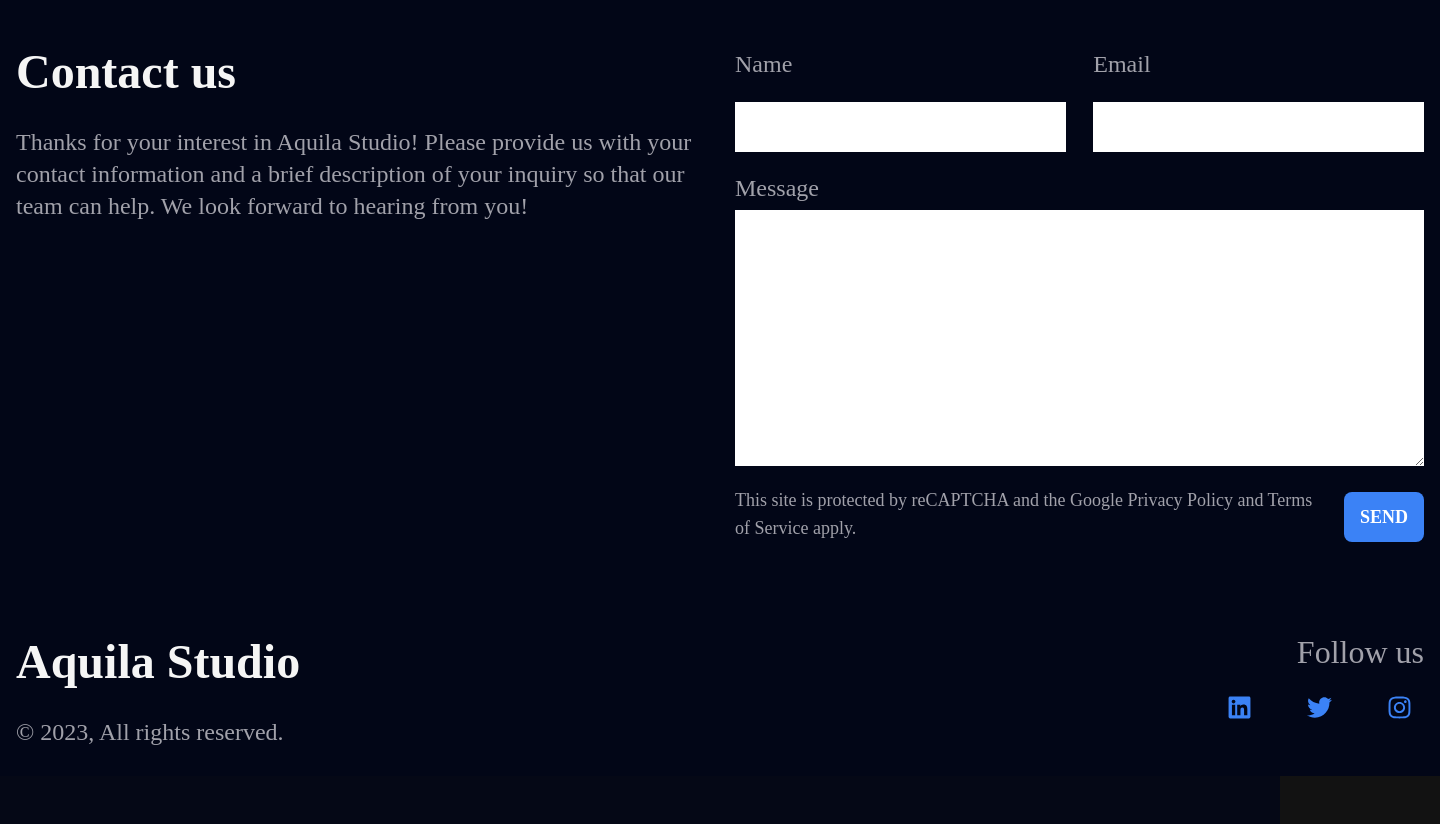
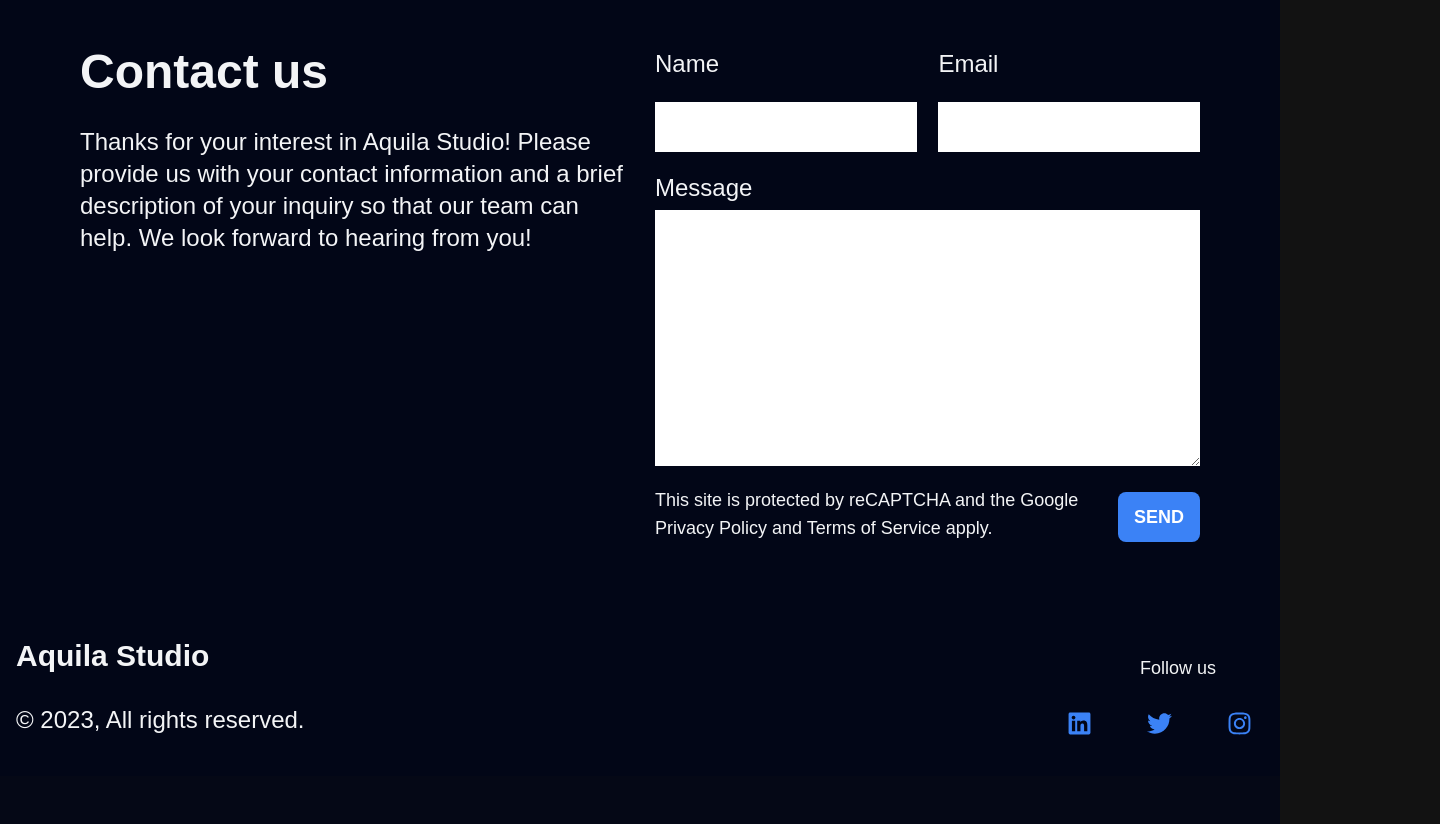
Before and after one commit to jefftrojan/aquilla-studio, a React (Vite) app: page /games in a window 1280 px wide. Shown: the part 2420-3244 px from the top of the page, 1440 px wide, since content can reach past the window. Built offline with nearby package versions, Linux system fonts and the light colour scheme; a web font is replaced by a local one.

Commit message:
Fix footer and Navigate to top

```diff
--- a/src/App.jsx
+++ b/src/App.jsx
@@ -1,5 +1,5 @@
-import React from "react";
-import { BrowserRouter as Router, Route, Routes } from "react-router-dom";
+import React, { useEffect } from "react";
+import { BrowserRouter as Router, Route, Routes, useLocation } from "react-router-dom";
 import { motion } from "framer-motion";
 
 import ContactForm from "./components/ContactForm";
@@ -7,7 +7,6 @@
 import PreLoader from "./components/preloader";
 import Footer from "./components/Footer";
 import Navbar from "./components/Navbar";
-
 
 const staggerContainer = () => {
   return {
@@ -22,15 +21,17 @@
   };
 };
 
-const App = () => {
-  // Define animation properties
-  const animationProps = {
-    variants: staggerContainer(),
-    initial: 'hidden',
-    whileInView: 'show',
-    viewport: { once: true, amount: 0.1 },
+const ScrollToTop = () => {
+  const { pathname } = useLocation();
+
+  useEffect(() => {
+    window.scrollTo(0, 0);
+  }, [pathname]);
+
+  return null;
 };
 
+const App = () => {
   return (
     <>
       <Router>
@@ -39,7 +40,7 @@
           <Navbar />
           <StarsCanvas />
 
-
+          <ScrollToTop />
 
           <Routes>
             <Route path="/" element={<motion.div> <Hero /> </motion.div>} />
@@ -47,12 +48,9 @@
             <Route path="/program" element={<motion.div> <Program /> </motion.div>} />
             <Route path="/games" element={<motion.div> <Games /> </motion.div>} />
           </Routes>
-
-
         </div>
 
-
-        <motion.div {...animationProps}>
+        <motion.div>
           <Footer />
         </motion.div>
       </Router>
--- a/src/components/Footer.jsx
+++ b/src/components/Footer.jsx
@@ -1,88 +1,81 @@
 import React from "react";
-import {  FaTwitter, FaInstagram, FaLinkedin } from "react-icons/fa"; // Import the React Icons
+import { FaTwitter, FaInstagram, FaLinkedin } from "react-icons/fa";
 import { useForm, ValidationError } from '@formspree/react';
-
 
 const Footer = () => {
   const currentYear = new Date().getFullYear();
   const [state, handleSubmit] = useForm("mqkvrwlv");
+
   if (state.succeeded) {
-      alert('Message sent successfully')
-
+    alert('Message sent successfully');
   }
 
   return (
     <footer className="bg-primary text-gray-100 py-12">
       <form onSubmit={handleSubmit}>
 
-        <div className="w-full px-4 sm:w-[640px] md:w-[768px] lg:w-[1024px] xl:w-[1440px] mx-auto py-8 sm:py-12 bg-slate-950 flex-col justify-start items-start gap-2.5 inline-flex">
+        <div className="container mx-auto px-20 py-8 sm:py-12 bg-slate-950 flex-col justify-start items-start gap-2.5 inline-flex">
           <div className="sm:flex-row flex-col justify-start items-start gap-[30px] inline-flex w-full">
             <div className="sm:w-[50%] w-full flex-col justify-start items-start gap-[30px] inline-flex">
-                        <div className="w-full text-neutral-100 text-4xl sm:text-5xl font-black font-['Orbitron']">Contact us</div>
-                        <div className="w-full text-zinc-400 text-lg sm:text-2xl font-medium font-['Exo']">Thanks for your interest in Aquila Studio! Please provide us with your contact information and a brief description of your inquiry so that our team can help. We look forward to hearing from you!</div>
+              <div className="w-full text-5xl font-black font-orbitron">Contact us</div>
+              <div className="w-full text-2xl font-medium font-exo">Thanks for your interest in Aquila Studio! Please provide us with your contact information and a brief description of your inquiry so that our team can help. We look forward to hearing from you!</div>
             </div>
             <div className="sm:w-[50%] w-full flex-col justify-start items-start gap-5 inline-flex">
               <div className="sm:flex justify-between items-start gap-5 w-full">
-                            <div className="sm:w-[48%] w-full flex-col justify-start items-start gap-[22px] inline-flex">
-                                <div className="w-full text-zinc-400 text-lg sm:text-2xl font-medium font-['Exo']">Name</div>
-                                <input type="text" id="name" name="name" className="w-full h-[40px] sm:h-[50px] relative bg-white text-black"/>
-                                <ValidationError field="name" prefix="Name" errors={state.errors} />
-
+                {['name', 'email'].map((field) => (
+                  <div key={field} className="sm:w-[48%] w-full flex-col justify-start items-start gap-[22px] inline-flex">
+                    <div className="w-full text-2xl font-medium font-exo">{field.charAt(0).toUpperCase() + field.slice(1)}</div>
+                    <input
+                      type={field === 'email' ? 'email' : 'text'}
+                      id={field}
+                      name={field}
+                      className="w-full h-[50px] relative bg-white text-black"
+                      required={field === 'email'}
+                    />
+                    <ValidationError field={field} prefix={field.charAt(0).toUpperCase() + field.slice(1)} errors={state.errors} />
                   </div>
-                            <div className="sm:w-[48%] w-full flex-col justify-start items-start gap-[22px] inline-flex">
-                                <div className="w-full text-zinc-400 text-lg sm:text-2xl font-medium font-['Exo']">Email</div>
-                                <input className="w-full h-[40px] sm:h-[50px] relative bg-white text-black" type="email" id="email" name="email" required/>
-                                <ValidationError field="email" prefix="Email" errors={state.errors} />
-
-                            </div>
+                ))}
               </div>
               <div className="w-full flex-col justify-start items-start gap-5 flex">
                 <div className="w-full flex-col justify-start items-start gap-1.5 flex">
-                                <div className="w-full text-zinc-400 text-lg sm:text-2xl font-medium font-['Exo']">Message</div>
+                  <div className="w-full text-2xl font-medium font-exo">Message</div>
                   <textarea name="message" id="message" className="w-full h-32 sm:h-64 relative bg-white text-black" />
-                                <ValidationError field="message" prefix="message" errors={state.errors} />
-
+                  <ValidationError field="message" prefix="Message" errors={state.errors} />
                 </div>
                 <div className="sm:flex justify-between items-end gap-[18px] w-full">
-                                <div className="w-full text-zinc-400 text-sm sm:text-lg font-medium font-['Exo']">This site is protected by reCAPTCHA and the Google Privacy Policy and Terms of Service apply. </div>
-                                <div className="h-[40px] sm:h-[50px] pl-[16px] pr-[16px] py-[8px] bg-blue-500 rounded-[8px] justify-center items-center flex">
-                                    <button type="submit" disabled={state.submitting} className="text-white text-lg font-semibold font-['Exo']">SEND</button>
-
+                  <div className="w-full text-lg font-medium font-exo">This site is protected by reCAPTCHA and the Google Privacy Policy and Terms of Service apply.</div>
+                  <div className="h-[50px] pl-[16px] pr-[16px] py-[8px] bg-blue-500 rounded-[8px] justify-center items-center flex">
+                    <button type="submit" disabled={state.submitting} className="text-white text-lg font-semibold font-exo">SEND</button>
                   </div>
                 </div>
               </div>
             </div>
           </div>
         </div>
-
       </form>
 
-
-
-<div className="w-full px-4 sm:w-[640px] md:w-[768px] lg:w-[1024px] xl:w-[1440px] mx-auto pt-8 pb-4 sm:pt-12 bg-slate-950 relative">
+      <div className="container mx-auto px-4 pt-8 pb-4 sm:pt-12 bg-slate-950 relative">
         <div className="sm:flex justify-start items-start gap-[30px] w-full">
           <div className="sm:w-[50%] w-full h-[122px] sm:mb-0 mb-4 flex-col justify-start items-start gap-[30px] inline-flex">
-            <div className="w-full text-neutral-100 text-4xl sm:text-5xl font-black font-['Orbitron']">Aquila Studio</div>
-            <div className="w-full text-zinc-400 text-lg sm:text-2xl font-medium font-['Exo']"> &copy; {currentYear}, All rights reserved.</div>
+            <div className="w-full text-3xl font-black font-orbitron">Aquila Studio</div>
+            <div className="w-full text-2xl font-medium font-exo">&copy; {currentYear}, All rights reserved.</div>
           </div>
           <div className="sm:w-[50%] w-full sm:text-right text-left">
-            <div className="text-zinc-400 text-lg sm:text-[32px] font-medium font-['Exo'] mb-4">Follow us</div>
+            <div className="text-lg font-medium font-exo mb-4 pt-4 px-12">Follow us</div>
             <div className="flex justify-start sm:justify-end items-center gap-[30px]">
               <a href="https://www.linkedin.com/in/aquila-studio-46490026b/" target="_blank" rel="noopener noreferrer" className="w-[50px] h-[50px] flex justify-center items-center">
-        <FaLinkedin className="text-[25px] text-blue-500"/>
+                <FaLinkedin className="text-[25px] text-blue-500" />
               </a>
               <a href="https://twitter.com/aquilastudiorw" target="_blank" rel="noopener noreferrer" className="w-[50px] h-[50px] flex justify-center items-center">
-        <FaTwitter className="text-[25px] text-blue-500"/>
+                <FaTwitter className="text-[25px] text-blue-500" />
               </a>
               <a href="https://www.instagram.com/aquilastudiorw" target="_blank" rel="noopener noreferrer" className="w-[50px] h-[50px] flex justify-center items-center">
-        <FaInstagram className="text-[25px] text-blue-500"/>
+                <FaInstagram className="text-[25px] text-blue-500" />
               </a>
-</div>
-
             </div>
           </div>
         </div>
-
+      </div>
     </footer>
   );
 };
```
Lines whose indentation alone changed are shown as unchanged.
